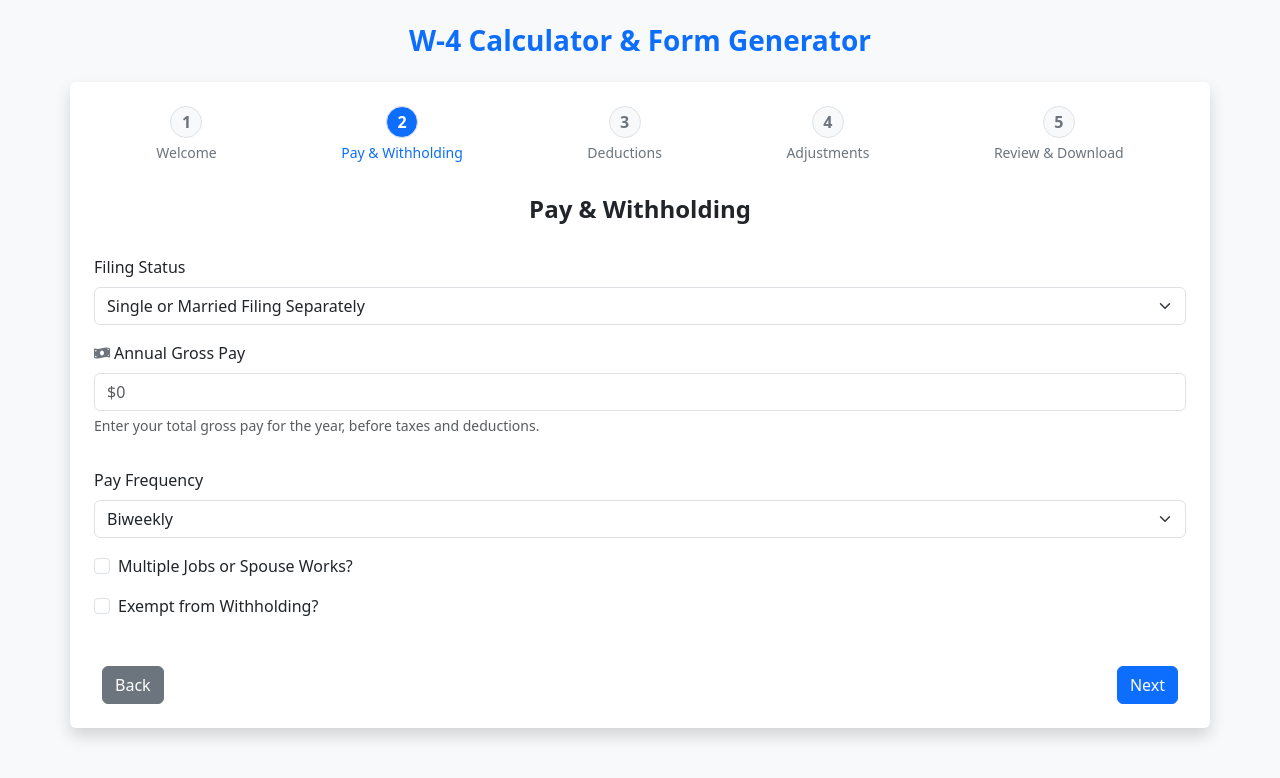
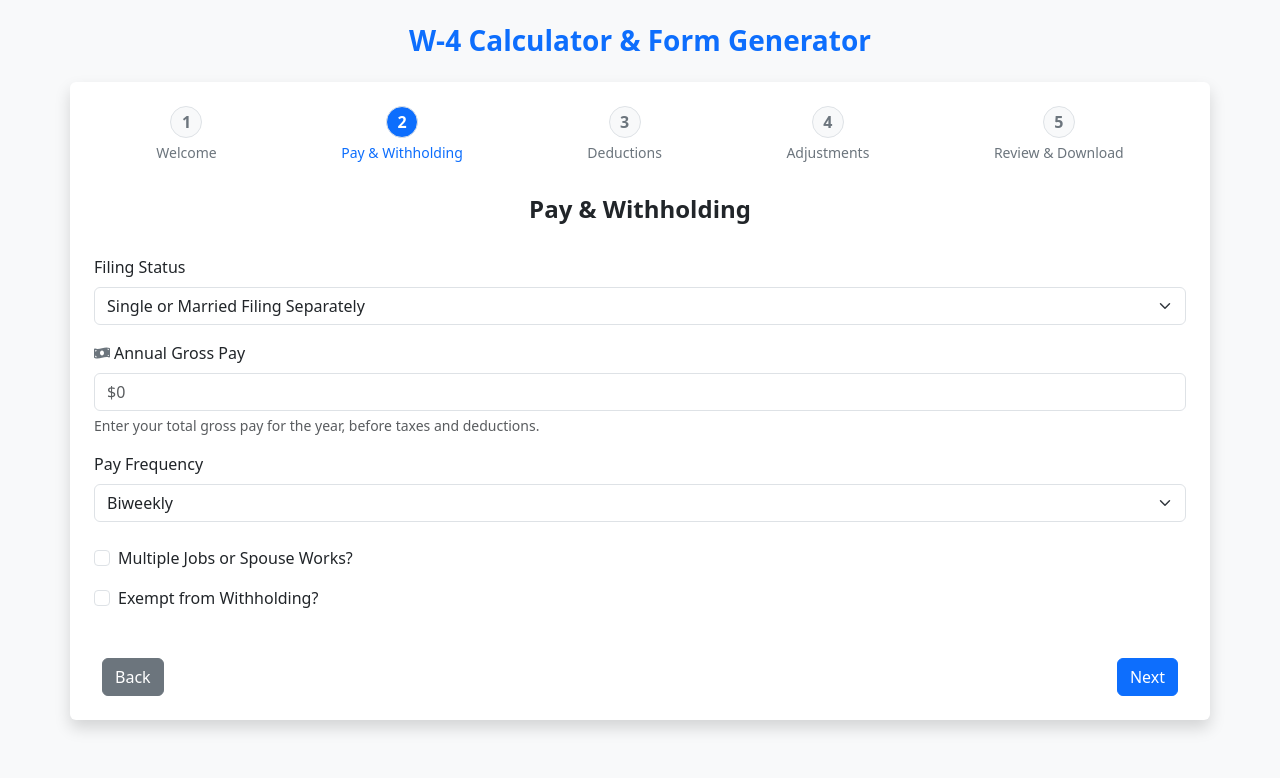
Before and after one commit to rsathyam/w4-calculator, a React (Create React App) app in the folder client/: page / in a window 1280 px wide. Both pictures are taken after a click on the button "Next". Shown: the top 778 px of the page. Built offline with nearby package versions, Linux system fonts and the light colour scheme; a small style sheet from the web is missing.

Commit message:
Fix spacing in Pay & Withholding step

```diff
--- a/client/src/components/StepIncomeDetails.jsx
+++ b/client/src/components/StepIncomeDetails.jsx
@@ -46,10 +46,11 @@ export default function StepIncomeDetails({ form, setForm }) {
           onChange={(field, val) => setForm({ ...form, [field]: val })}
           helperText="Enter your total gross pay for the year, before taxes and deductions."
           icon={FaMoneyBillWave}
+          className="mb-0"
         />
       </div>
 
-      <div className="mb-2">
+      <div className="mb-3">
         <label htmlFor="payFrequency" className="form-label">
           Pay Frequency
         </label>
```
